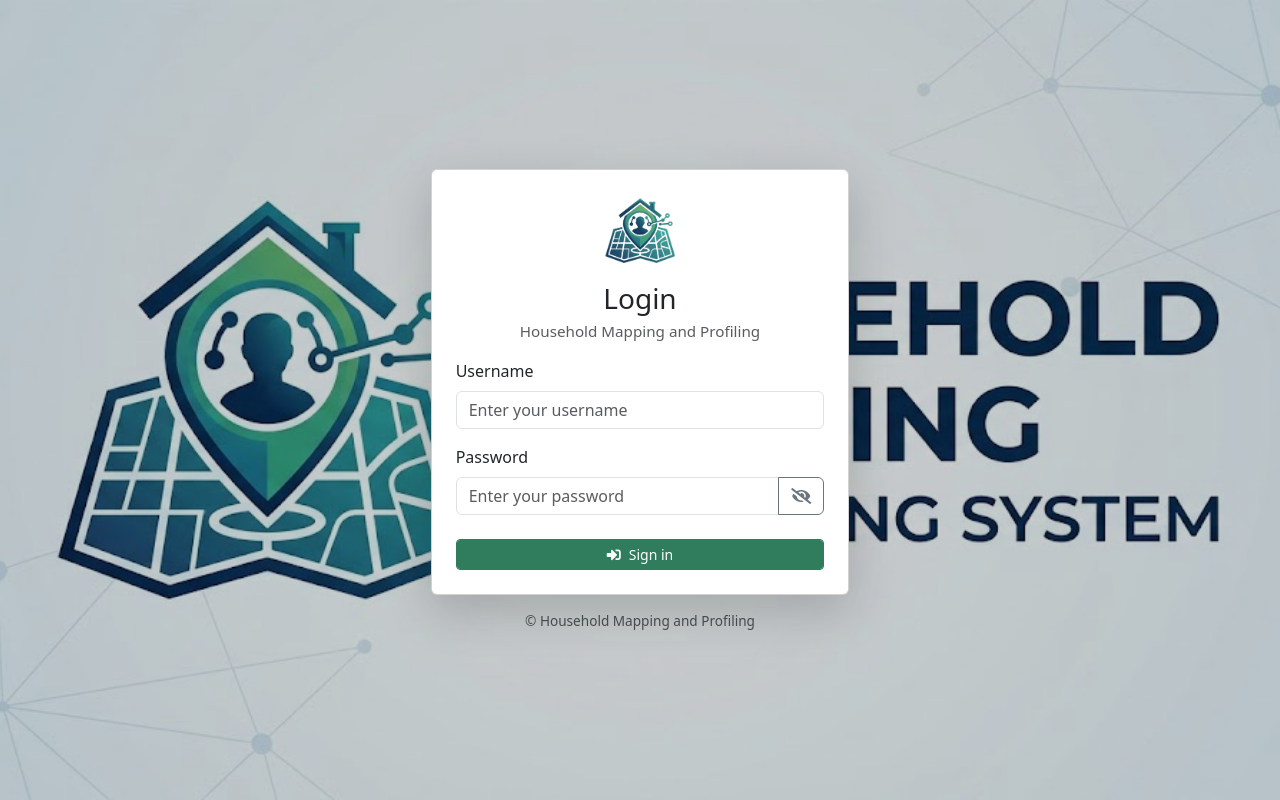
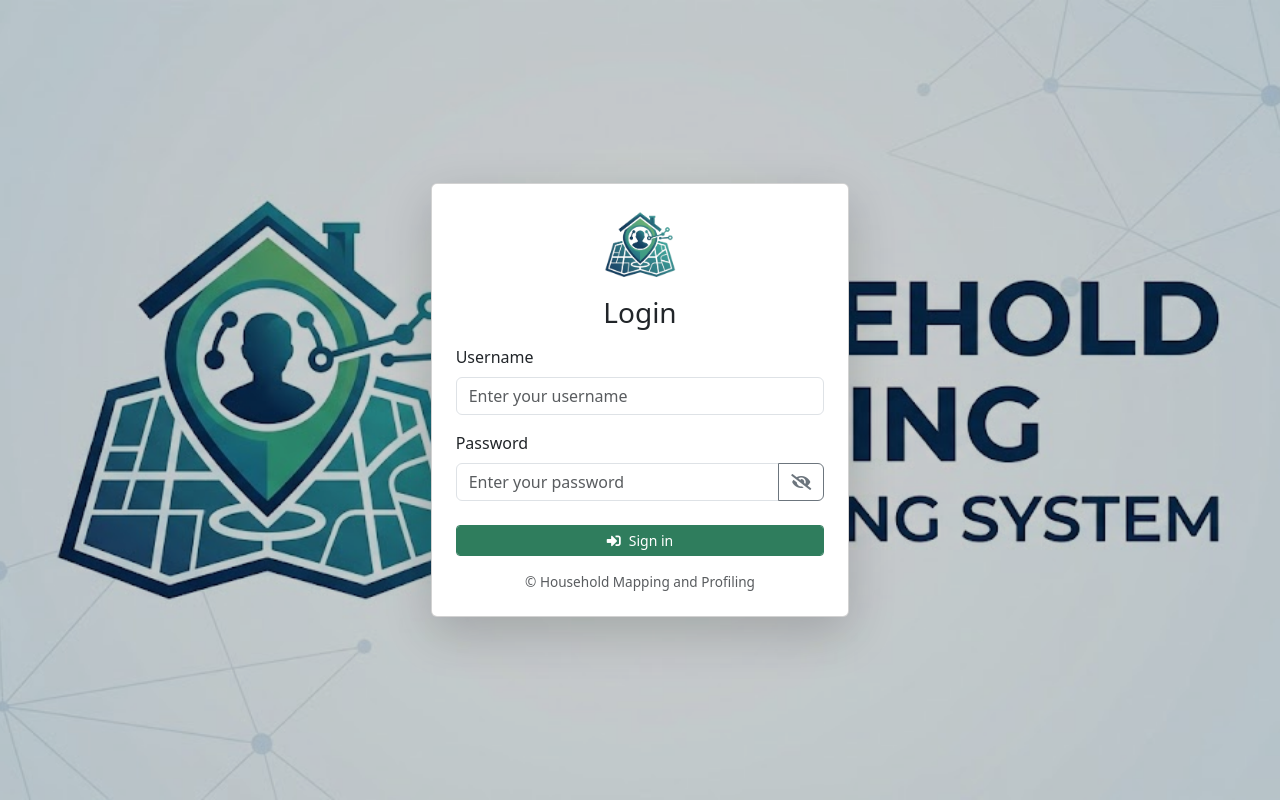
Before and after one commit to jpaulgalicha01/HMPS, a PHP site: page / in a window 1280 px wide. Run offline with PHP 8.4, Linux system fonts and the light colour scheme.

Commit message:
---------- UPDATES ---------

```diff
--- a/index.php
+++ b/index.php
@@ -39,7 +39,6 @@
 
                                         </div>
                                         <h3 class="mt-3 mb-1">Login</h3>
-                                        <p class="text-muted mb-0" style="font-size: 0.95rem;">Household Mapping and Profiling</p>
                                     </div>
 
                                     <form method="post" action="admin/index.php" autocomplete="on" validate>
@@ -80,12 +79,13 @@
                                         <a href="#" class="text-decoration-none">Forgot password?</a>
                                     </div> -->
                                     </form>
+                                    <div class="text-center text-muted mt-3 mt-0 pb-0" style="font-size: 0.85rem;">
+                                        © Household Mapping and Profiling
+                                    </div>
                                 </div>
                             </div>
 
-                            <div class="text-center text-muted mt-3" style="font-size: 0.85rem;">
-                                © Household Mapping and Profiling
-                            </div>
+
                         </div>
                     </div>
                 </div>
```
Also changed, not shown: admin/config/controller.config.php (+0 -24 lines).
